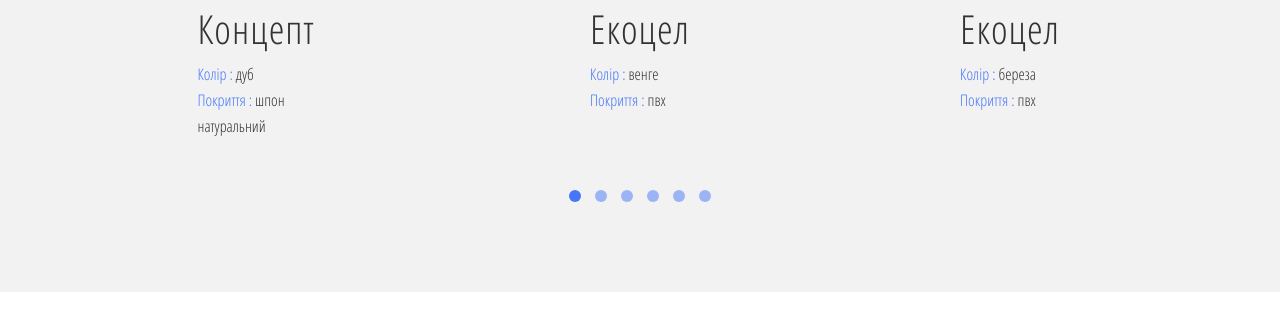
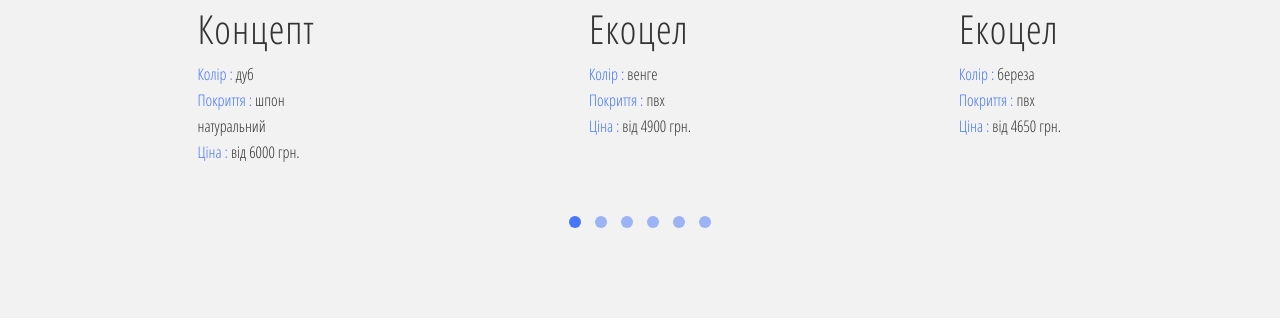
Before and after one commit to vldnovikov/roma, a plain HTML site: page dist/index.html in a window 1280 px wide. Shown: the part 3909-4242 px from the top of the page. Drawn offline with Linux system fonts and the light colour scheme.

Commit message:
add price

```diff
--- a/dist/index.html
+++ b/dist/index.html
@@ -345,6 +345,7 @@ setTimeout("ga('send','event','Engaged users','More than 15 seconds')", 15000);
                     <h4>ART Line</h4>
                     <p><span>Колір :</span> венге</p>
                     <p><span>Покриття :</span> пвх</p>
+                    <p><span>Ціна :</span> від 4500 грн.</p>
                 </div>
             </div>
             <div class="wr-door">
@@ -353,6 +354,7 @@ setTimeout("ga('send','event','Engaged users','More than 15 seconds')", 15000);
                     <h4>Концепт</h4>
                     <p><span>Колір :</span> дуб</p>
                     <p><span>Покриття :</span> шпон натуральний</p>
+                    <p><span>Ціна :</span> від 6000 грн.</p>
                 </div>
             </div>
             <div class="wr-door">
@@ -361,6 +363,7 @@ setTimeout("ga('send','event','Engaged users','More than 15 seconds')", 15000);
                     <h4>Екоцел</h4>
                     <p><span>Колір :</span> венге</p>
                     <p><span>Покриття :</span> пвх</p>
+                    <p><span>Ціна :</span> від 4900 грн.</p>
                 </div>
             </div>
             <div class="wr-door">
@@ -369,6 +372,7 @@ setTimeout("ga('send','event','Engaged users','More than 15 seconds')", 15000);
                     <h4>Екоцел</h4>
                     <p><span>Колір :</span> береза</p>
                     <p><span>Покриття :</span> пвх</p>
+                    <p><span>Ціна :</span> від 4650 грн.</p>
                 </div>
             </div>
             <div class="wr-door">
@@ -377,6 +381,7 @@ setTimeout("ga('send','event','Engaged users','More than 15 seconds')", 15000);
                     <h4>Ескада</h4>
                     <p><span>Колір :</span> Ясен</p>
                     <p><span>Покриття :</span> пвх</p>
+                    <p><span>Ціна :</span> від 2910 грн.</p>
                 </div>
             </div>
             <div class="wr-door">
@@ -385,6 +390,7 @@ setTimeout("ga('send','event','Engaged users','More than 15 seconds')", 15000);
                     <h4>Гретта</h4>
                     <p><span>Колір :</span> Сірий</p>
                     <p><span>Покриття :</span> пвх</p>
+                    <p><span>Ціна :</span> від 2910 грн.</p>
                 </div>
             </div>
             <div class="wr-door">
@@ -393,6 +399,7 @@ setTimeout("ga('send','event','Engaged users','More than 15 seconds')", 15000);
                     <h4>Міра</h4>
                     <p><span>Колір :</span> білий</p>
                     <p><span>Покриття :</span> пвх</p>
+                    <p><span>Ціна :</span> від 2900 грн.</p>
                 </div>
             </div>
             <div class="wr-door">
@@ -401,6 +408,7 @@ setTimeout("ga('send','event','Engaged users','More than 15 seconds')", 15000);
                     <h4>Molding</h4>
                     <p><span>Колір :</span> дуб</p>
                     <p><span>Покриття :</span> пвх</p>
+                    <p><span>Ціна :</span> від 4850 грн.</p>
                 </div>
             </div>
             <div class="wr-door">
@@ -409,6 +417,7 @@ setTimeout("ga('send','event','Engaged users','More than 15 seconds')", 15000);
                     <h4>Піана</h4>
                     <p><span>Колір :</span> Каштан</p>
                     <p><span>Покриття :</span> пвх</p>
+                    <p><span>Ціна :</span> від 2900 грн.</p>
                 </div>
             </div>
             <div class="wr-door">
@@ -417,6 +426,7 @@ setTimeout("ga('send','event','Engaged users','More than 15 seconds')", 15000);
                     <h4>Premio</h4>
                     <p><span>Колір :</span> дуб сірий</p>
                     <p><span>Покриття :</span> пвх</p>
+                    <p><span>Ціна :</span> від 7400 грн.</p>
                 </div>
             </div>
             <div class="wr-door">
@@ -425,6 +435,7 @@ setTimeout("ga('send','event','Engaged users','More than 15 seconds')", 15000);
                     <h4>Premio</h4>
                     <p><span>Колір :</span> мокко софт</p>
                     <p><span>Покриття :</span> пвх</p>
+                    <p><span>Ціна :</span> від 6000 грн.</p>
                 </div>
             </div>
             <div class="wr-door">
@@ -433,6 +444,7 @@ setTimeout("ga('send','event','Engaged users','More than 15 seconds')", 15000);
                     <h4>Premio</h4>
                     <p><span>Колір :</span> ясен</p>
                     <p><span>Покриття :</span> пвх</p>
+                    <p><span>Ціна :</span> від 6000 грн.</p>
                 </div>
             </div>
             <div class="wr-door">
@@ -441,6 +453,7 @@ setTimeout("ga('send','event','Engaged users','More than 15 seconds')", 15000);
                     <h4>Преміум</h4>
                     <p><span>Колір :</span> горіх американський</p>
                     <p><span>Покриття :</span> шпон натуральний</p>
+                    <p><span>Ціна :</span> від 10000 грн.</p>
                 </div>
             </div>
             <div class="wr-door">
@@ -449,6 +462,7 @@ setTimeout("ga('send','event','Engaged users','More than 15 seconds')", 15000);
                     <h4>Retro</h4>
                     <p><span>Колір :</span> білий</p>
                     <p><span>Покриття :</span> пвх</p>
+                    <p><span>Ціна :</span> від 4700 грн.</p>
                 </div>
             </div>
             <div class="wr-door">
@@ -457,6 +471,7 @@ setTimeout("ga('send','event','Engaged users','More than 15 seconds')", 15000);
                     <h4>Рокка</h4>
                     <p><span>Колір :</span> ясень</p>
                     <p><span>Покриття :</span> пвх</p>
+                    <p><span>Ціна :</span> від 2900 грн.</p>
                 </div>
             </div>
             <div class="wr-door">
@@ -465,6 +480,7 @@ setTimeout("ga('send','event','Engaged users','More than 15 seconds')", 15000);
                     <h4>Статус</h4>
                     <p><span>Колір :</span> капучіно</p>
                     <p><span>Покриття :</span> пвх</p>
+                    <p><span>Ціна :</span> від 2900 грн.</p>
                 </div>
             </div>
             <div class="wr-door">
@@ -473,6 +489,7 @@ setTimeout("ga('send','event','Engaged users','More than 15 seconds')", 15000);
                     <h4>Екоцел</h4>
                     <p><span>Колір :</span> береза</p>
                     <p><span>Покриття :</span> пвх</p>
+                    <p><span>Ціна :</span> від 4000 грн.</p>
                 </div>
             </div>
         </div>
```
